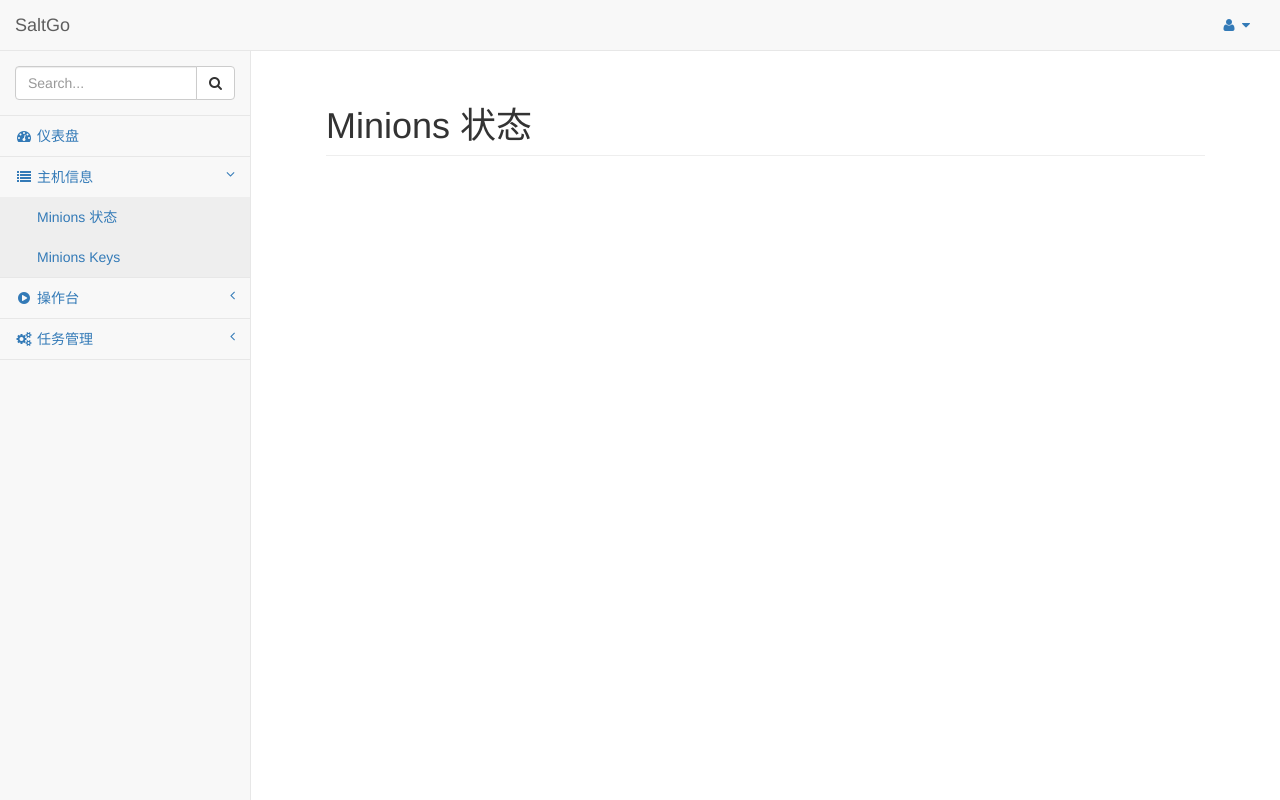
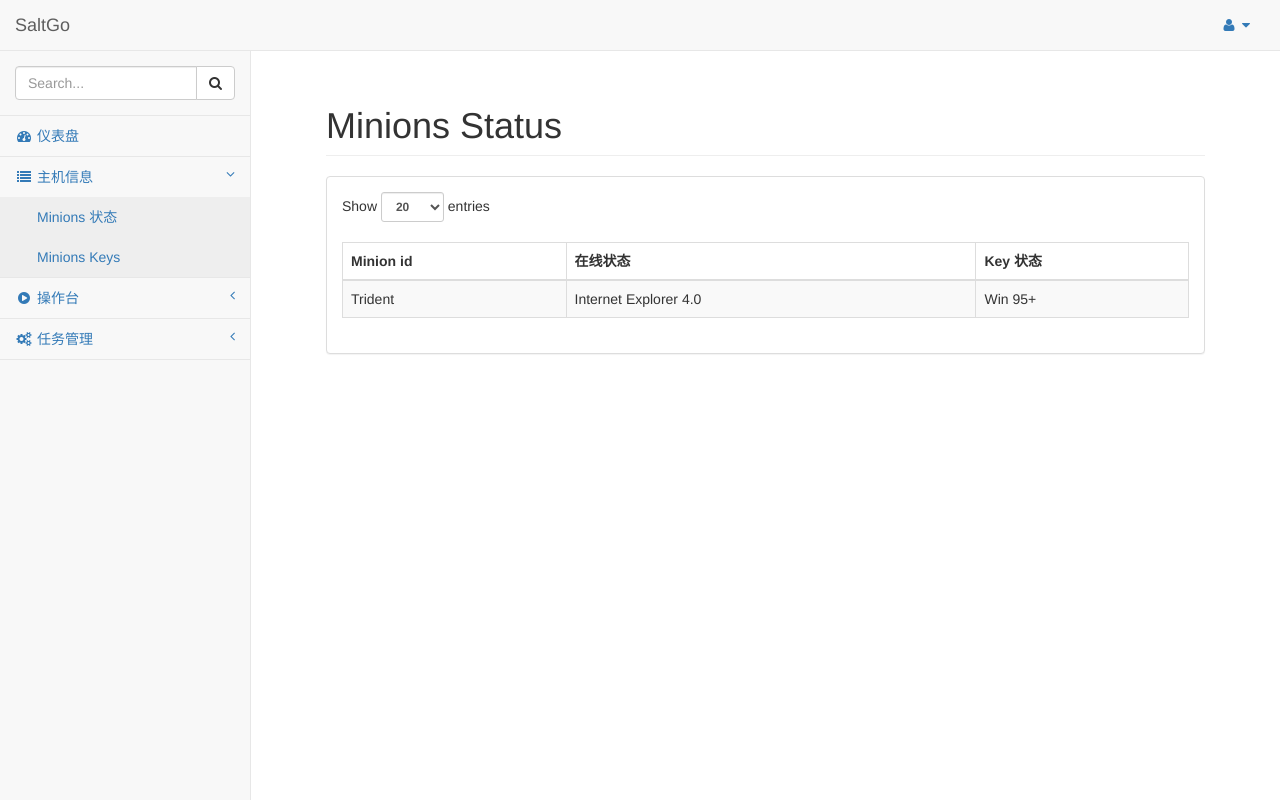
Before and after one commit to mingoooo/SaltGo, a Django app: page /minion/ in a window 1280 px wide. Run offline with Django 3.2, Linux system fonts and the light colour scheme; the visitor is signed in with stand-in values (Sample User, id 1); data that the repository does not hold is empty; some libraries are stand-ins or nearby versions.

Commit message:
add minion status table

```diff
--- a/templates/minion/minion_status.html
+++ b/templates/minion/minion_status.html
@@ -8,15 +8,56 @@
             <div class="panel-body">
                 <div class="col-lg-12">
                     <div class="col-lg-12">
-                        <h1 class="page-header">Minions 状态</h1>
+                        <h1 class="page-header">Minions Status</h1>
                     </div>
                     <div class="col-lg-12">
+                        <div class="panel panel-default">
+                            <div class="row">
+                                <div class="col-lg-6" style="padding-top:15px; padding-left:30px;">
+                                    Show
+                                    <label>
+                                        <select id="one_page_show" name="one_page_show" class="form-control input-sm">
+                                            <option value="20">20</option>
+                                            <option value="50">50</option>
+                                            <option value="100">100</option>
+                                        </select>
+                                    </label>
+                                     entries
+                                </div>
+                            </div>
+                            <div class="panel-body">
+                                <div class="dataTable_wrapper">
+                                    <table class="table table-striped table-bordered table-hover" id="dataTables-example">
+                                        <thead>
+                                            <tr>
+                                                <th>Minion id</th>
+                                                <th>在线状态</th>
+                                                <th>Key 状态</th>
+                                            </tr>
+                                        </thead>
+                                        <tbody>
+                                            <tr>
+                                                <td>Trident</td>
+                                                <td>Internet Explorer 4.0</td>
+                                                <td>Win 95+</td>
+                                            </tr>
+                                        </tbody>
+                                    </table>
+                                </div>
+                                <!-- /.table-responsive -->
+                            </div>
+                            <!-- /.panel-body -->
+                        </div>
+                        <!-- /.panel-default -->
                     </div>
-            <!-- /.col-lg-12 -->
+                    <!-- /.col-lg-12 -->
+                </div>
             </div>
-            <div class="row">
+        </div>
+        <div class="row">
         </div>
         <!-- /.row -->
+    </div>
     <!-- /.container-fluid -->
 </div>
 {% endblock %}
```
